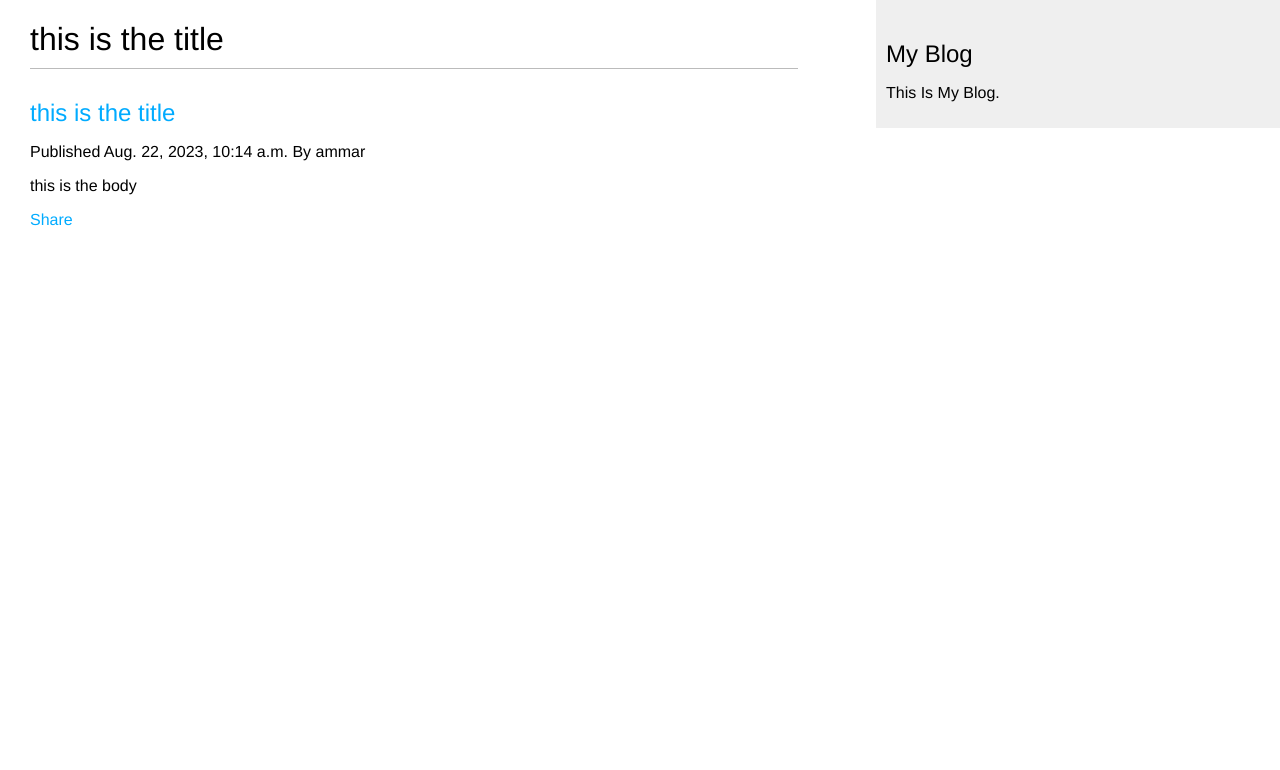
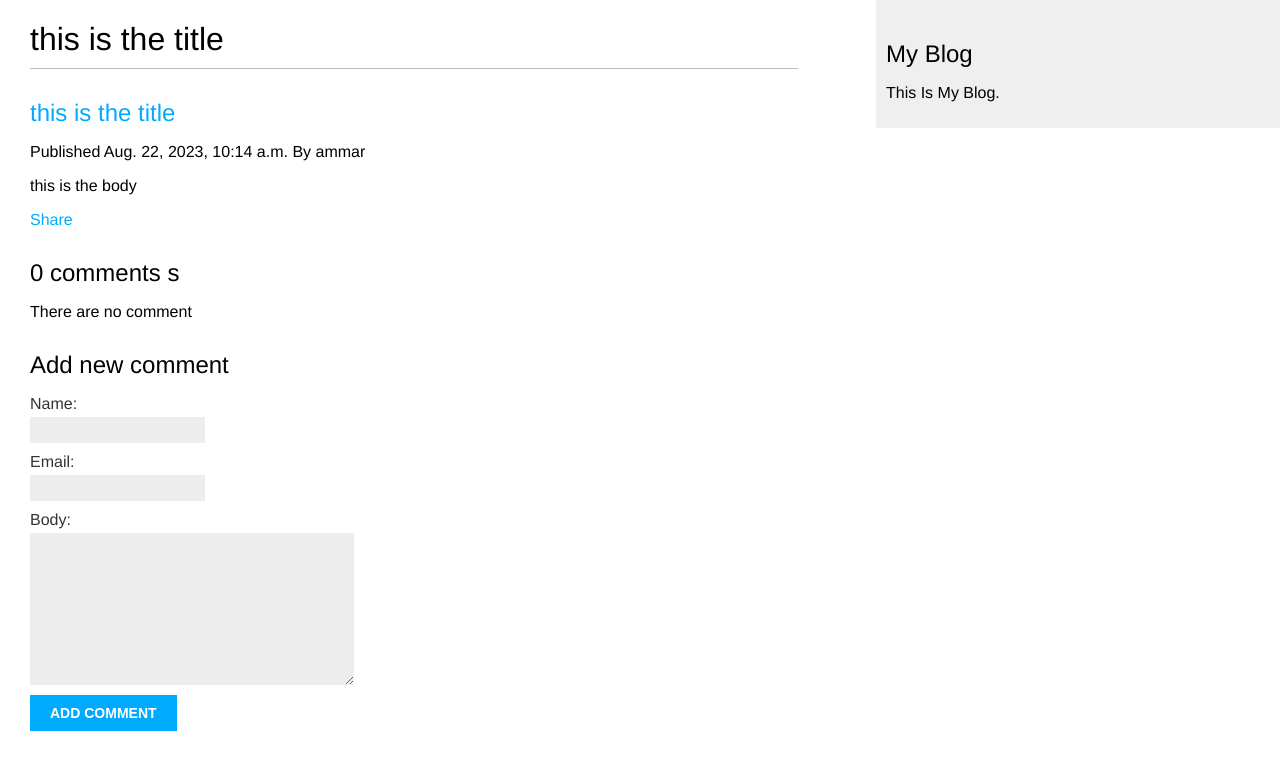
Before and after one commit to Ammarbaha/Blog_django, a Django app: a page that uses blog/templates/blog/post/detail.html in a window 1280 px wide. Shown: the top 770 px of the page. Run offline with Django 4.2, Linux system fonts and the light colour scheme; data comes from the database, SQL or seed files in the repository; both versions use the stored data as it was after the commit.

Commit message:
add comment system

```diff
--- a/blog/forms.py
+++ b/blog/forms.py
@@ -1,4 +1,5 @@
 from django import forms
+from .models import Comment
 
 
 class EmailPostForm(forms.Form):
@@ -6,3 +7,8 @@ class EmailPostForm(forms.Form):
     email = forms.EmailField()
     to = forms.EmailField()
     comment = forms.CharField(required=False,widget=forms.Textarea)
+
+class CommentForm(forms.ModelForm):
+    class Meta:
+        model = Comment
+        fields = ['name','email','body']
--- a/blog/models.py
+++ b/blog/models.py
@@ -36,3 +36,20 @@ class Post(models.Model):
             self.publish.day,
             self.slug,
         ])
+
+
+class Comment(models.Model):
+    post = models.ForeignKey(Post,on_delete=models.CASCADE,related_name='comments')
+    name = models.CharField(max_length=80)
+    email = models.EmailField()
+    body = models.TextField()
+    created = models.DateTimeField(auto_now_add=True)
+    updated = models.DateTimeField(auto_now=True)
+    active = models.BooleanField(default=True)
+
+    class Meta:
+        ordering = ['created']
+        indexes = [models.Index(fields=['created'])]
+
+    def __str__(self):
+        return f"comment by {self.name} on {self.post}"
--- a/blog/templates/blog/post/detail.html
+++ b/blog/templates/blog/post/detail.html
@@ -7,4 +7,20 @@
     {{post.body|linebreaks}}
     <p><a href="{% url 'blog:post_share' post.id %}">Share</a></p>
 
+    {% with comments.count as total_comments  %}
+       <h2>{{total_comments}} comments  {{total_comments|pluralize}}</h2>
+    {% endwith %}
+    {% for comment in comments  %}
+        <div class='comment'>
+            <p class='info'>
+                comment {{forloop.counter}} by {{comment.name}}
+                {{comment.created}}
+            </p>
+            {{comment.body}}
+        </div>
+    {% empty %}
+    <p>There are no comment </p>
+    {% endfor %}
+    {% include 'blog/post/includes/comment_form.html' %}
+
 {% endblock %}
--- /dev/null
+++ b/blog/templates/blog/post/includes/comment_form.html
@@ -0,0 +1,6 @@
+<h2>Add new comment</h2>
+<form action="{% url "blog:post_comment" post.id %}" method='post'>
+    {{ form.as_p }}
+    {% csrf_token %}
+    <p><input type='submit' value='Add Comment'></p>
+</form>
--- a/blog/templates/blog/post/share.html
+++ b/blog/templates/blog/post/share.html
@@ -4,7 +4,7 @@
 
   {% if sent %}
      <h1>E-mail Successfuly Sent</h1>
-     <p> "{{post.title}}" was Successfuly sent to {{form.cleaned_data.to}}.    </p>
+     <p> "{{post.title}}" was Successfuly sent to {{form.cleaned_data.to}}.</p>
   {% else %}
   <h1>Share {{post.title}} by Email</h1>
   <form method="POST">
--- a/blog/urls.py
+++ b/blog/urls.py
@@ -1,10 +1,11 @@
 from django.urls import path
-from .views import PostListView, post_detail,post_share
+from .views import PostListView, post_detail,post_share,post_comment
 
 app_name = 'blog'
 urlpatterns = [
    path('',PostListView.as_view(),name='post_list'),
    path('<int:year>/<int:month>/<int:day>/<slug:post>/',post_detail,name='post_detail'),
    path('<int:post_id>/share/',post_share,name='post_share'),
+   path('<int:post_id>/comment/',post_comment,name='post_comment'),
 
 ]
--- a/blog/views.py
+++ b/blog/views.py
@@ -2,8 +2,9 @@ from django.shortcuts import render,get_object_or_404
 from .models import Post
 from django.core.paginator import Paginator,EmptyPage,PageNotAnInteger
 from django.views.generic import ListView
-from .forms import EmailPostForm
+from .forms import EmailPostForm,CommentForm
 from django.core.mail import send_mail
+from django.views.decorators.http import require_POST
 
 # Create your views here.
 
@@ -36,7 +37,9 @@ def post_detail(request,year,month,day,post):
                              publish__month=month,
                              publish__day=day,
                              )
-    return render(request,'blog/post/detail.html',{'post':post})
+    comments = post.comments.filter(active=True)
+    form = CommentForm()
+    return render(request,'blog/post/detail.html',{'post':post,"comments":comments,"form":form})
 
 
 def post_share(request,post_id):
@@ -54,3 +57,14 @@ def post_share(request,post_id):
     else:
         form = EmailPostForm()
     return render(request,'blog/post/share.html',{'post':post,'form':form,'sent':sent})
+
+@require_POST
+def post_comment(request,post_id):
+    post = get_object_or_404(Post,id=post_id,status=Post.Status.PUBLISHED)
+    comment = None
+    form = CommentForm(data=request.POST)
+    if form.is_valid():
+        comment = form.save(commit=False)
+        comment.post = post
+        comment.save()
+    return render(request,"blog/post/comment.html",{"post":post,"form":form,"comment":comment})
```
Also changed, not shown: blog/admin.py (+7 -1 lines), blog/templates/blog/post/comment.html (added, +10 -0 lines), blog/migrations/0003_comment_comment_blog_commen_created_0e6ed4_idx.py (added), db.sqlite3.
